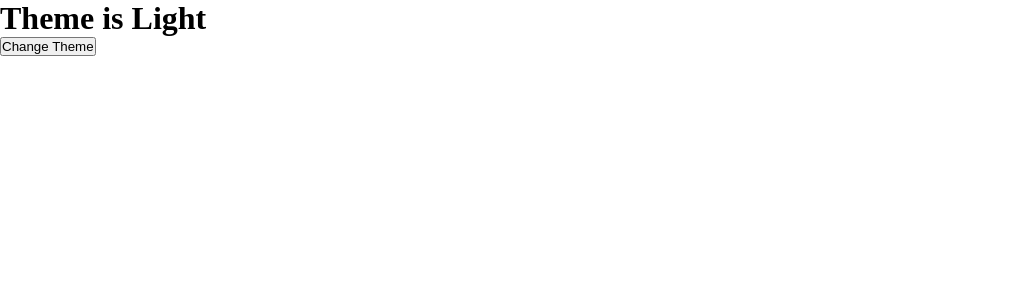
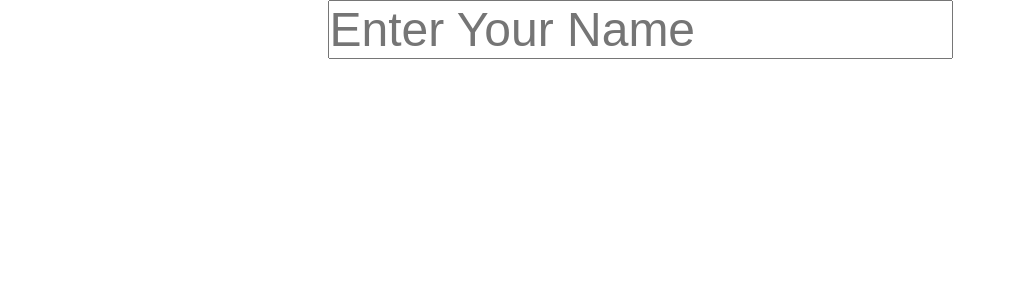
Before and after one commit to Tuffy-the-Coder/React, a React (Vite) app in the folder 01_basic_React/: page / in a window 1280 px wide. Shown: the top 300 px of the page, without its empty margins (0-1016 px from the left). Built offline with nearby package versions, Linux system fonts and the light colour scheme.

Commit message:
customHooks

```diff
--- a/01_basic_React/src/App.jsx
+++ b/01_basic_React/src/App.jsx
@@ -14,8 +14,9 @@
 // import UseContext from "./hooks/UseContext"
 // import UseMemo from "./hooks/UseMemo"
 // import UseCallback from "./hooks/UseCallback"
+// import ReversePropsDrilling from "./props/ReversePropsDrilling"
 
-import ReversePropsDrilling from "./props/ReversePropsDrilling"
+import CustomHooks from "./hooks/CustomHooks"
 
 
 
@@ -23,7 +24,7 @@ function App() {
 
   return (
     <>
-      <ReversePropsDrilling />
+      <CustomHooks />
     </>
   )
 }
--- /dev/null
+++ b/01_basic_React/src/hooks/CustomHooks.jsx
@@ -0,0 +1,23 @@
+import { useState } from "react"
+import useLocalStorage from "./UseLocalStorage";
+import useUpdateLogger from "./useUpdateLogger";
+export default function CustomHooks() {
+
+    const [name, setName] = useLocalStorage('name', "");
+
+    const updateName  = (e) => {
+        setName(e.target.value);
+    }
+
+    useUpdateLogger(name, setName);
+    return (
+        <div style={{textAlign : "center"}}>
+        <input
+            value={name}
+            placeholder="Enter Your Name"
+            onChange = {updateName}
+            style={{fontSize: "3rem"}}
+            />
+            </div>
+    )
+}
--- /dev/null
+++ b/01_basic_React/src/hooks/UseLocalStorage.jsx
@@ -0,0 +1,22 @@
+import { useEffect, useState } from "react"
+
+function getSavedValue(key, initialValue) {
+    const savedValue = JSON.parse(localStorage.getItem(key));
+    if (savedValue) {
+        return savedValue
+    }
+    return initialValue
+
+}
+export default function useLocalStorage(key, initialValue) {
+
+    const [value, setValue] = useState(()=> {
+        return getSavedValue(key, initialValue);
+    });
+
+    useEffect(()=> {
+        localStorage.setItem(key, JSON.stringify(value))
+    },[value]);
+
+    return [value, setValue]
+}
--- /dev/null
+++ b/01_basic_React/src/hooks/useUpdateLogger.jsx
@@ -0,0 +1,7 @@
+import { useEffect } from "react";
+
+export default function useUpdateLogger(value,) {
+    useEffect(() =>{
+        console.log(value)
+    },[value]);
+}
```
